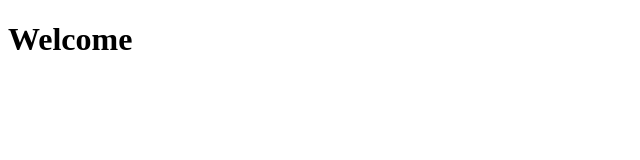
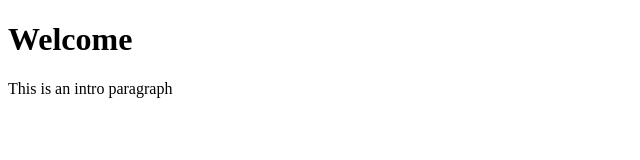
Before and after one commit to Natasha-nj-k/Git-lesson, a plain HTML site: page index.html in a window 1280 px wide. Shown: the whole page, without its empty margins (0-640 px from the left). Drawn offline with Linux system fonts and the light colour scheme.

Commit message:
added paragraph

```diff
--- a/index.html
+++ b/index.html
@@ -7,5 +7,7 @@
 </head>
 <body>
   <h1>Welcome</h1>
+  <p>This is an intro paragraph
+  </p>
 </body>
 </html>
```
